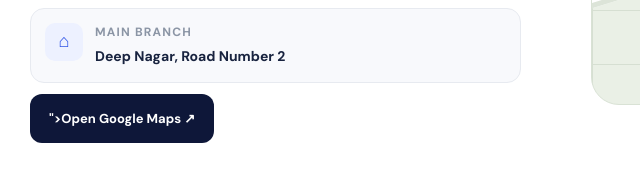
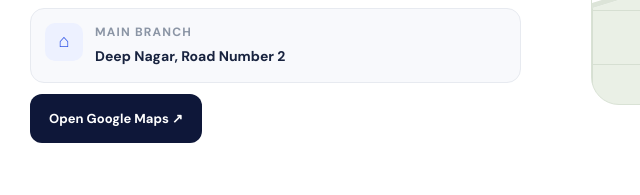
Before and after one commit to pankaj-io/The_Guide_Tution_Center, a plain HTML site: page index.html in a window 1280 px wide. Shown: the part 5145-5340 px from the top of the page, 30-670 px from the left. Drawn offline with Linux system fonts and the light colour scheme.

Commit message:
Fix link formatting for Google Maps button

```diff
--- a/index.html
+++ b/index.html
@@ -259,7 +259,7 @@
       <div class="address"><i>⌂</i><span><small>MAIN BRANCH</small><b>Deep Nagar, Road Number 2</b></span></div>
 
 
-      <a class="btn dark" target="_blank" rel="noopener" href="https://www.google.com/maps/embed?pb=!1m14!1m12!1m3!1d470.39260291574885!2d85.20889626171045!3d25.594834488333554!2m3!1f0!2f0!3f0!3m2!1i1024!2i768!4f13.1!5e0!3m2!1sen!2sin!4v1790257396425!5m2!1sen!2sin" width="600" height="450" style="border:0;" allowfullscreen="" loading="lazy" referrerpolicy="strict-origin-when-cross-origin"></iframe>">Open Google Maps ↗</a>
+      <a class="btn dark" target="_blank" rel="noopener" href="https://www.google.com/maps/embed?pb=!1m14!1m12!1m3!1d470.39260291574885!2d85.20889626171045!3d25.594834488333554!2m3!1f0!2f0!3f0!3m2!1i1024!2i768!4f13.1!5e0!3m2!1sen!2sin!4v1790257396425!5m2!1sen!2sin" width="600" height="450" style="border:0;" allowfullscreen="" loading="lazy" referrerpolicy="strict-origin-when-cross-origin">Open Google Maps ↗</a>
 
 
     </div>
```
